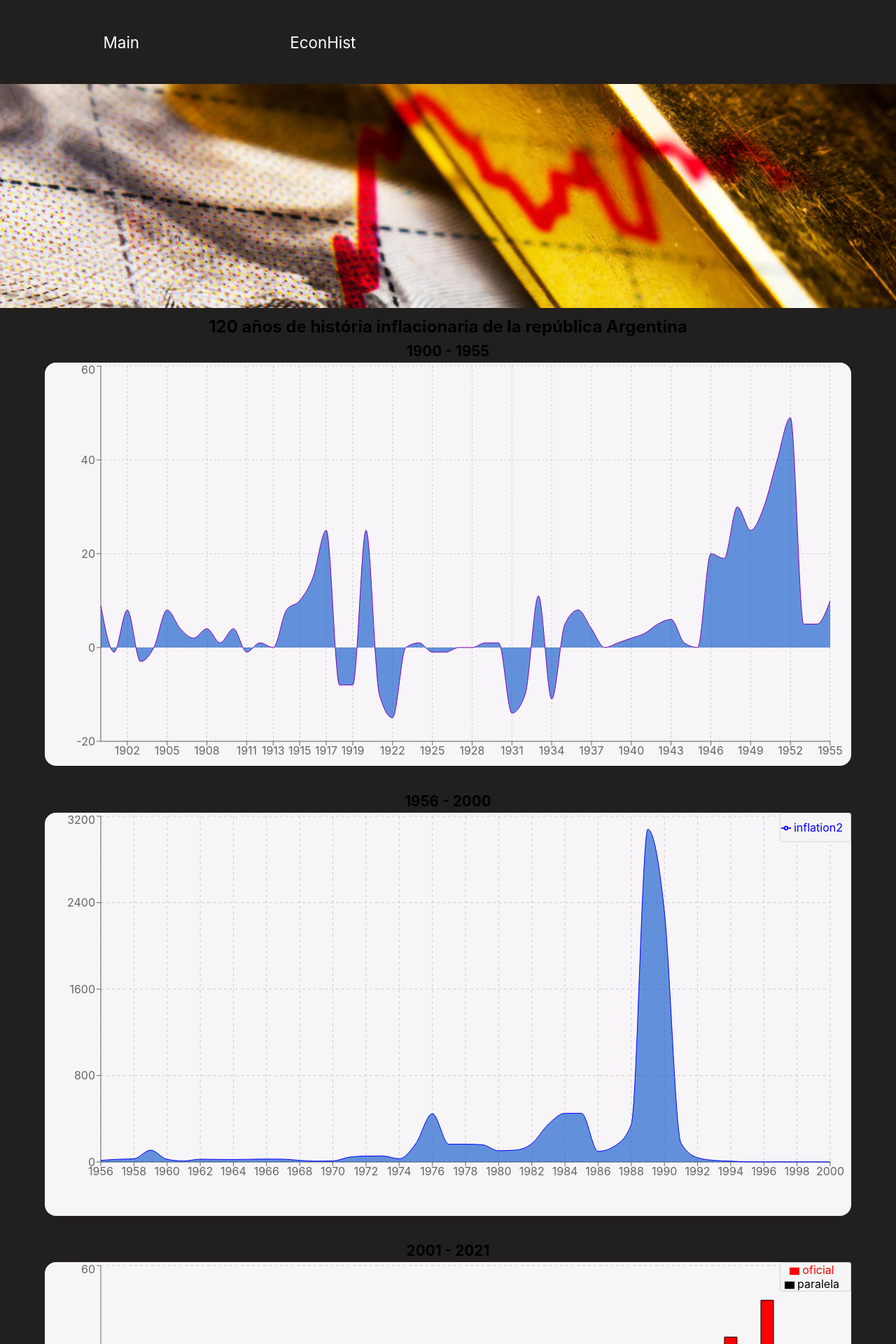
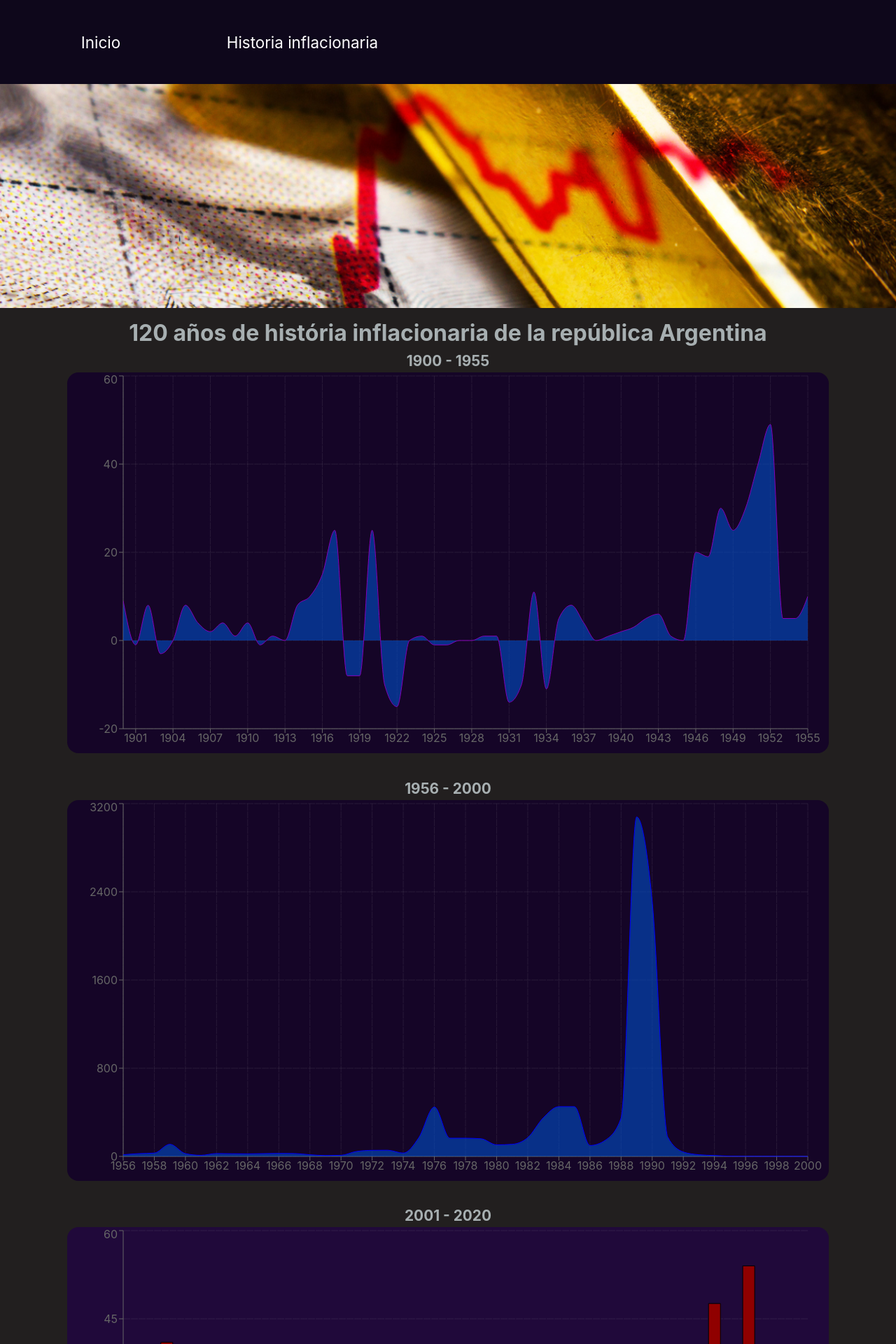
Before and after one commit to criaturaimaginaria/argentina-economy, a React (Create React App) app: page /#/components/EconomicHistory in a window 1280 px wide. Shown: the top 1920 px of the page at 70% size. Built offline with nearby package versions, Linux system fonts and the light colour scheme.

Commit message:
h1 fix and nav color

```diff
--- a/src/App.css
+++ b/src/App.css
@@ -6,7 +6,7 @@ position: sticky;
 
 body{
 
-  background-color: rgb(34, 31, 31);
+  background-color: rgb(14, 7, 27);
   /* background-color: rgb(255, 255, 255); */
   /* background: rgb(255,255,255);
   background: linear-gradient(126deg, rgba(255,255,255,1) 0%,
--- a/src/components/EconomicHistory.css
+++ b/src/components/EconomicHistory.css
@@ -11,36 +11,38 @@
     background-color: rgb(34, 31, 31);
 }
 
-h1{
-    font-size: 1.5em;
+b{
+    color: rgb(167, 175, 177);
+    font-size: 2em;
     margin: 0.5em 0em 0em 0em;
 }
 h2{
+    color: rgb(167, 175, 177);
     font-size: 1.3em;
     margin: 0.4em 0em 0.2em 0em;
 }
 
 .chart1{
-    width: 90vw;
-    background-color: rgb(248, 245, 248);
+    width: 85vw;
+    background-color: rgb(21, 5, 39);
     border-radius: 1em;
     margin: 0em 0em 1.8em 0em;
 }
 .chart2{
-    width: 90vw;
-    background-color: rgb(248, 245, 248);
+    width: 85vw;
+    background-color: rgb(21, 5, 39);
     border-radius: 1em;
     margin: 0em 0em 1.8em 0em;
 }
 .chart3{
-    width: 90vw;
-    background-color: rgb(248, 245, 248);
+    width: 85vw;
+    background-color: rgb(32, 9, 58);
     border-radius: 1em;
     margin: 0em 0em 1.8em 0em;
 }
 
 .prueba{
-    background-color: rgb(143, 0, 200);
+    background-color: rgb(144, 0, 0);
 }
 
 
--- a/src/components/EconomicHistory.jsx
+++ b/src/components/EconomicHistory.jsx
@@ -75,7 +75,7 @@ historicInflation3()
     return (
         <div className="EconHis">
 
-          <h1>120 años de história inflacionaria de la república Argentina </h1>
+          <b>120 años de história inflacionaria de la república Argentina </b>
 
            <h2>1900 - 1955</h2>
 
@@ -93,7 +93,7 @@ historicInflation3()
                             bottom: 5,
                         }}
                         >
-                        <CartesianGrid strokeDasharray="3 3" />
+                        <CartesianGrid strokeDasharray="0.1 1" />
                         <XAxis dataKey="year" />
 
                         <YAxis />
@@ -124,13 +124,13 @@ historicInflation3()
                             bottom: 5,
                         }}
                         >
-                        <CartesianGrid strokeDasharray="4" horizontal="true" vertical="true" />
+                        <CartesianGrid strokeDasharray="0.1 1" horizontal="true" vertical="true" />
                         <XAxis dataKey="year2" />
 
                         <YAxis />
                         {/* <Area type="monotone" dataKey="uv" stroke="black" fill="black" /> */}
                         <Tooltip />
-                        <Legend width={100} wrapperStyle={{ top: 0, right: 0, backgroundColor: '#f5f5f5', border: '1px solid #d5d5d5', borderRadius: 3, lineHeight: '40px' }} />
+                        {/* <Legend width={100} wrapperStyle={{ top: 0, right: 0, backgroundColor: '#f5f5f5', border: '1px solid #d5d5d5', borderRadius: 3, lineHeight: '40px' }} /> */}
                         {/* <Area fill="#8884d8" /> */}
                         <Area  type="monotone" dataKey="inflation2" stroke="blue"  fill="rgb(0, 77, 200)"/>
                         {/* <Line type="monotone" dataKey="uv" stroke="#82ca9d" /> */}
@@ -139,7 +139,7 @@ historicInflation3()
                 </ResponsiveContainer>
             </div>
 
-            <h2>2001 - 2021</h2>
+            <h2>2001 - 2020</h2>
 
 
             <div className="chart3">
@@ -156,13 +156,13 @@ historicInflation3()
                             bottom: 5,
                         }}
                         >
-                        <CartesianGrid strokeDasharray="4" horizontal="true" vertical="" />
+                        <CartesianGrid strokeDasharray="0.1 1" horizontal="true" vertical="" />
                         <XAxis dataKey="year3" />
                         <YAxis />
                         <Tooltip />
-                        <Legend width={100} wrapperStyle={{ top: 0, right: 0, backgroundColor: '#f5f5f5', border: '1px solid #d5d5d5', borderRadius: 3, lineHeight: '20px' }} />
+                        {/* <Legend width={100} wrapperStyle={{ top: 0, right: 0, backgroundColor: '#f5f5f5', border: '1px solid #d5d5d5', borderRadius: 3, lineHeight: '20px' }} /> */}
                         {/* <Area fill="#8884d8" /> */}
-                        <Bar  type="monotone" dataKey="oficial" stroke="black"  fill="red"/>
+                        <Bar  type="monotone" dataKey="oficial" stroke="black"  fill="rgb(144, 0, 0)"/>
                         <Bar type="monotone" dataKey="paralela" stroke="black" fill="black" />
 
                     </BarChart>
--- a/src/components/Main.css
+++ b/src/components/Main.css
@@ -8,35 +8,25 @@
     align-items: center;
 
 }
-
-/* .title {
-    cursor: pointer;
-    margin:  3em;
-    backdrop-filter: blur(16px);
-    box-shadow:  0 0 30px rgba(0, 0, 0, 0.089);
-    z-index: 20;
-
-transition: 0.5s;
+h1{
+    color: rgb(206, 206, 206);
+    font-size: 2.5em;
+    margin: 2em;
 }
 
-.title:hover {
-    transform: translate(-10px,10px,);
-    border-radius: 1000px;
-    background-color: rgba(165, 42, 42, 0.876);
-    backdrop-filter: blur(15px);
-    box-shadow:  0 0 30px rgba(0, 0, 0, 0.089);
-} */
 
 .title{
+
     width: 45vw;
     height: 35vh;
-    margin: 2em;
+    margin-top: 2em;
     /* width: 250px;
     height: 300px; */
     position: relative;
     cursor: pointer;
 }
 .title .content2{
+
     width: 100%;
     height: 100%;
     background-color: rgb(61, 57, 59);
--- a/src/components/Main.jsx
+++ b/src/components/Main.jsx
@@ -11,17 +11,17 @@ export const Main = () => {
 
             <div className="title">
                 <div className="content2">
-                    hola jajsjsjsjsjs
+                     Economic data
                     <Title />
                 </div>
 
             </div>
 
-            <h1>Ecoonomía argentina</h1>
+            <h1>Economía argentina</h1>
 
             <Card />
 
-            <h1>Main</h1>
+            <h2>Main</h2>
 
         </div>
     )
--- a/src/components/MainComponents/Card.jsx
+++ b/src/components/MainComponents/Card.jsx
@@ -4,8 +4,9 @@ import './Card.css'
 export const Card = () => {
     return (
         <div className="card">
+
             <div className="content">
-                <h1>econ</h1>
+                <h2>econ</h2>
                 <p> hola que tajkfdsaljfdsajkjflkdjkdsf
                 que tajkfdsaljfdsaj
                 </p>
--- a/src/components/NavComponents/Nav.css
+++ b/src/components/NavComponents/Nav.css
@@ -9,7 +9,7 @@ nav{
     /* align-items: center; */
     min-height: 15vh;
     /* min-width: 100vw; */
-    background: rgba(255, 255, 255, 0);
+    background: rgba(18, 13, 32, 0);
     transition: 1s;
 }
 
--- a/src/components/NavComponents/Nav.js
+++ b/src/components/NavComponents/Nav.js
@@ -27,10 +27,10 @@ export const Nav = () => {
 
             <ul className="nav-list">
                 <Link to='/components/Main'>
-                    <li>Main</li>
+                    <li>Inicio</li>
                 </Link>
                 <Link to='/components/EconomicHistory'>
-                    <li>EconHist</li>
+                    <li>Historia inflacionaria</li>
                 </Link>
 
 
--- a/src/components/NavComponents/SlideNav.jsx
+++ b/src/components/NavComponents/SlideNav.jsx
@@ -16,7 +16,7 @@ export const SlideNav = (props) => {
                     <li>Main</li>
                 </Link>
                 <Link to='/components/EconomicHistory'>
-                    <li>EconHist</li>
+                    <li>Historia inflacionaria</li>
                 </Link>
             </ul>
 
```
